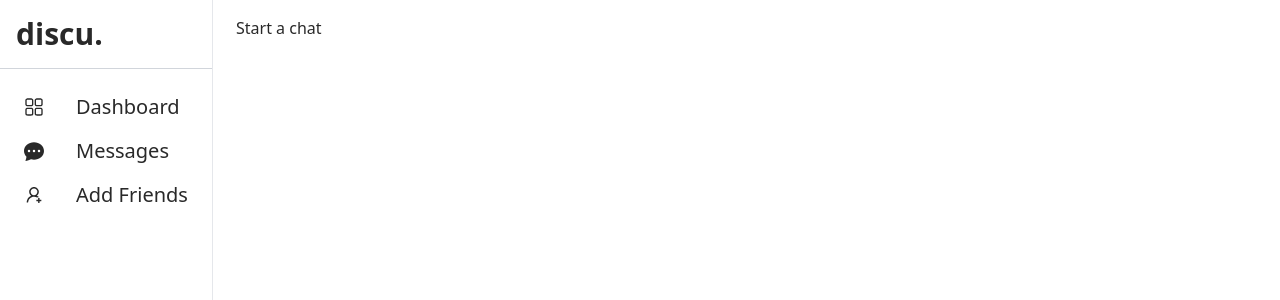
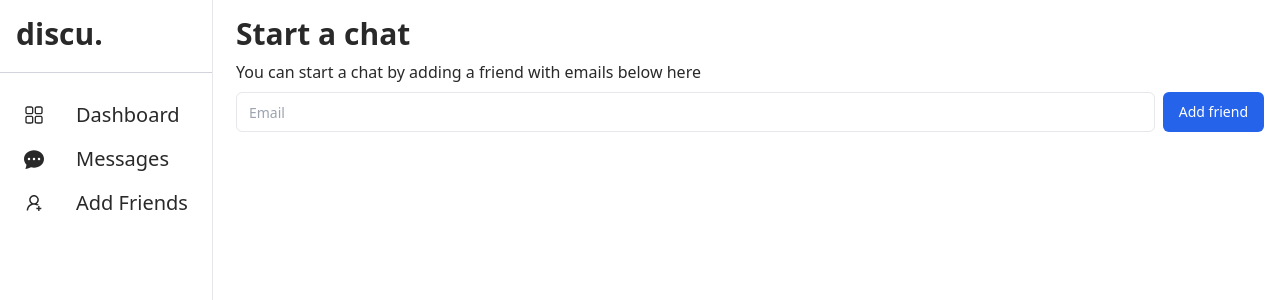
Before and after one commit to madbull12/next-chat-app, a Next.js app: page /dashboard/add-friends in a window 1280 px wide. Shown: the top 300 px of the page. Built offline with nearby package versions, Linux system fonts and the light colour scheme.

Commit message:
add form component

```diff
--- a/package.json
+++ b/package.json
@@ -12,6 +12,7 @@
     "@hookform/resolvers": "^3.1.0",
     "@next-auth/upstash-redis-adapter": "^3.0.4",
     "@radix-ui/react-dialog": "^1.0.3",
+    "@radix-ui/react-separator": "^1.0.2",
     "@types/node": "18.15.11",
     "@types/react": "18.0.34",
     "@types/react-dom": "18.0.11",
--- a/src/app/(dashboard)/dashboard/add-friends/page.tsx
+++ b/src/app/(dashboard)/dashboard/add-friends/page.tsx
@@ -1,12 +1,18 @@
-import Body from '@/components/Body'
-import React from 'react'
+import AddFriendForm from "@/components/AddFriendForm";
+import Body from "@/components/Body";
+import { Button } from "@/components/ui/Button";
+import { Input } from "@/components/ui/Input";
+import React from "react";
 
-const AddFriendPage = () => {
+const AddFriendPage:React.FC = () => {
   return (
     <Body>
-      <h1 className=''>Start a chat</h1>
+      <div className="space-y-2">
+        <h1 className="text-3xl font-semibold">Start a chat</h1>
+        <AddFriendForm />
+      </div>
     </Body>
-  )
-}
+  );
+};
 
-export default AddFriendPage
+export default AddFriendPage;
--- a/src/app/globals.css
+++ b/src/app/globals.css
@@ -8,6 +8,7 @@
   --background-end-rgb: 255, 255, 255;
   --secondary-foreground:136,136,136;
   --card: 0 0% 100%;
+  --accent:#3cff8d;
   --card-foreground: 222.2 47.4% 11.2%;
 }
 
--- a/src/components/AddFriendForm.tsx
+++ b/src/components/AddFriendForm.tsx
@@ -1,11 +1,82 @@
-import React from 'react'
+"use client";
 
-const AddFriendForm = () => {
+import { Input } from "./ui/Input";
+import React, { useState } from "react";
+import { Button } from "./ui/Button";
+import { useForm } from "react-hook-form";
+import { zodResolver } from "@hookform/resolvers/zod";
+import { addFriendValidator } from "@/lib/validations/add-friends";
+import axios, { AxiosError } from "axios";
+import { z } from "zod";
+import { toast } from "react-hot-toast";
+// interface AddFriendButtonProps {}
+
+type FormData = z.infer<typeof addFriendValidator>;
+const AddFriendForm: React.FC = () => {
+  const {
+    register,
+    handleSubmit,
+    getValues,
+    watch,
+    setError,
+    formState: { errors },
+  } = useForm<FormData>({
+    resolver: zodResolver(addFriendValidator),
+  });
+  const addFriend = async (email: string) => {
+    try {
+      const validatedEmail = addFriendValidator.parse({ email });
+      await axios.post("/api/friends/add", {
+        email: validatedEmail,
+      })
+      await toast.success("Friend added")
+
+    } catch (error) {
+      if (error instanceof z.ZodError) {
+        setError("email", { message: error.message });
+        toast.error(`${error.message}`);
+        return;
+      }
+
+      if (error instanceof AxiosError) {
+        setError("email", { message: error.response?.data });
+        toast.error(`${error.message}`);
+
+        return;
+      }
+
+      toast.error(`Oops... something went wrong`);
+
+    }
+  };
+
+  const onSubmit = (data: FormData) => {
+    addFriend(data.email);
+  };
   return (
-    <div>
+    <>
+      <p>You can start a chat by adding a friend with emails below here</p>
+      <form
+        onSubmit={handleSubmit(onSubmit)}
+        className="flex w-full  items-center space-x-2 "
+      >
+        <Input
+          {...register("email")}
+          type="email"
+          placeholder="Email"
+          className="ring-accent-secondary"
+        />
+        <Button
+          type="submit"
+          disabled={watch("email") === ""}
+          className="bg-accent-primary whitespace-nowrap hover:bg-accent-secondary"
+        >
+          Add friend
+        </Button>
 
-    </div>
-  )
-}
+      </form>
+    </>
+  );
+};
 
-export default AddFriendForm
+export default AddFriendForm;
--- a/src/components/Sidebar.tsx
+++ b/src/components/Sidebar.tsx
@@ -4,6 +4,7 @@ import Link from "next/link";
 import { RxDashboard } from "react-icons/rx";
 import { BsFillChatDotsFill } from "react-icons/bs";
 import { AiOutlineUserAdd } from "react-icons/ai";
+import { Separator } from "./ui/Separator";
 interface LinkProps {
   baseUrl: string;
   title: string;
@@ -30,14 +31,15 @@ const Sidebar: React.FC = () => {
   ];
   return (
     <div className=" min-h-screen absolute left-0 top-0  max-w-[250px] border-r ">
-      <div className="border-b border-gray-300 px-4">
+      <div className=" px-4">
         <Logo fontSize="text-3xl" />
       </div>
+      <Separator orientation="horizontal" className="my-1 bg-gray-300" />
       <ul className="list-none p-4 text-xl ">
         {links.map((link, i) => (
           <li
             key={i}
-            className="group hover:bg-blue-600 hover:text-white rounded-lg p-2"
+            className="group hover:bg-accent-primary hover:text-white rounded-lg p-2"
           >
             <Link href={link.baseUrl} className="flex items-center gap-x-8">
               {link.icon}
--- /dev/null
+++ b/src/components/ui/Input.tsx
@@ -0,0 +1,25 @@
+import * as React from "react"
+
+import { cn } from "@/lib/utils"
+
+export interface InputProps
+  extends React.InputHTMLAttributes<HTMLInputElement> {}
+
+const Input = React.forwardRef<HTMLInputElement, InputProps>(
+  ({ className, type, ...props }, ref) => {
+    return (
+      <input
+        type={type}
+        className={cn(
+          "flex h-10 w-full rounded-md border border-input bg-transparent px-3 py-2 text-sm ring-offset-background file:border-0 file:bg-transparent file:text-sm file:font-medium placeholder:text-muted-foreground focus-visible:outline-none focus-visible:ring-2 focus-visible:ring-ring focus-visible:ring-offset-2 disabled:cursor-not-allowed disabled:opacity-50",
+          className
+        )}
+        ref={ref}
+        {...props}
+      />
+    )
+  }
+)
+Input.displayName = "Input"
+
+export { Input }
--- /dev/null
+++ b/src/components/ui/Separator.tsx
@@ -0,0 +1,31 @@
+"use client"
+
+import * as React from "react"
+import * as SeparatorPrimitive from "@radix-ui/react-separator"
+
+import { cn } from "@/lib/utils"
+
+const Separator = React.forwardRef<
+  React.ElementRef<typeof SeparatorPrimitive.Root>,
+  React.ComponentPropsWithoutRef<typeof SeparatorPrimitive.Root>
+>(
+  (
+    { className, orientation = "horizontal", decorative = true, ...props },
+    ref
+  ) => (
+    <SeparatorPrimitive.Root
+      ref={ref}
+      decorative={decorative}
+      orientation={orientation}
+      className={cn(
+        "shrink-0 bg-border",
+        orientation === "horizontal" ? "h-[1px] w-full" : "h-full w-[1px]",
+        className
+      )}
+      {...props}
+    />
+  )
+)
+Separator.displayName = SeparatorPrimitive.Root.displayName
+
+export { Separator }
--- a/tailwind.config.js
+++ b/tailwind.config.js
@@ -12,6 +12,13 @@ module.exports = {
         'gradient-conic':
           'conic-gradient(from 180deg at 50% 50%, var(--tw-gradient-stops))',
       },
+      colors:{
+        accent:{
+          'primary':"#2563eb",
+          'secondary':"#3b82f6"
+        }
+      }
+
     },
   },
   plugins: [],
```
Also changed, not shown: 1 other file (tests, documents, lock files or other folders).
